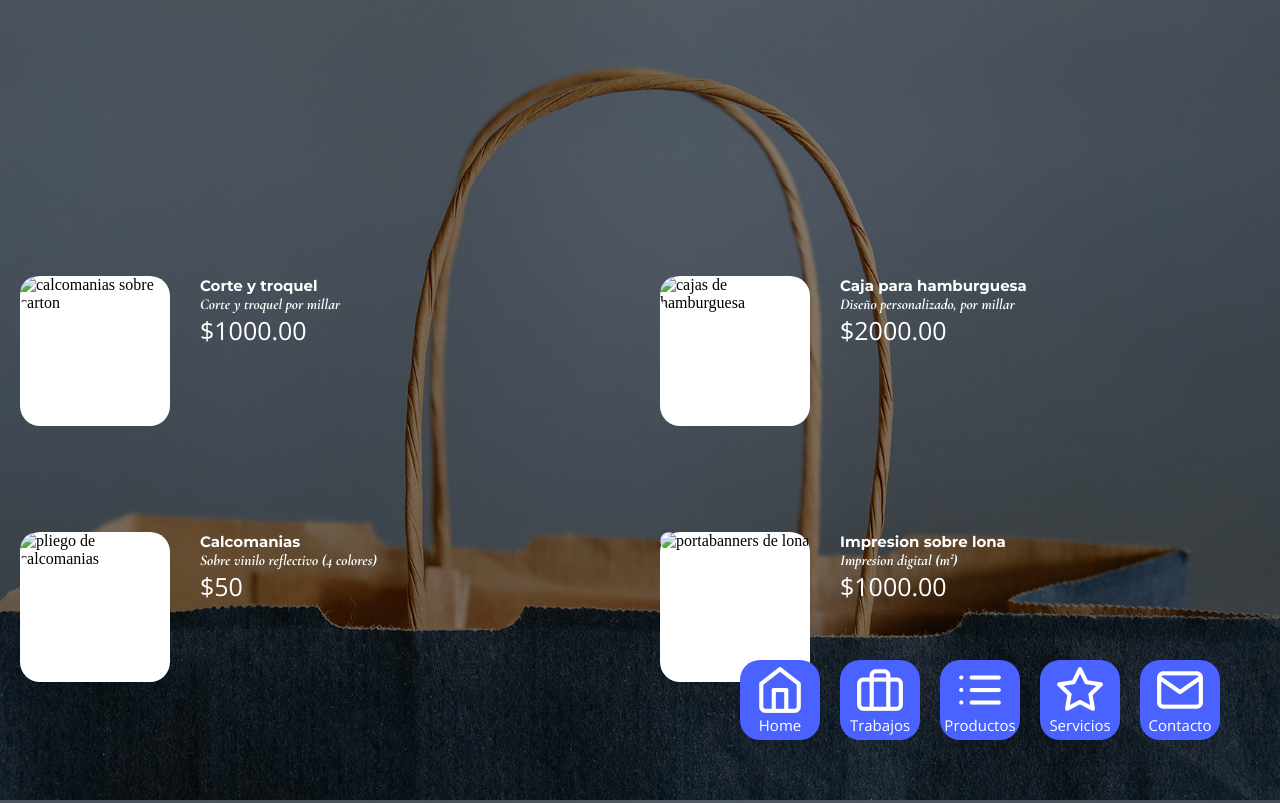
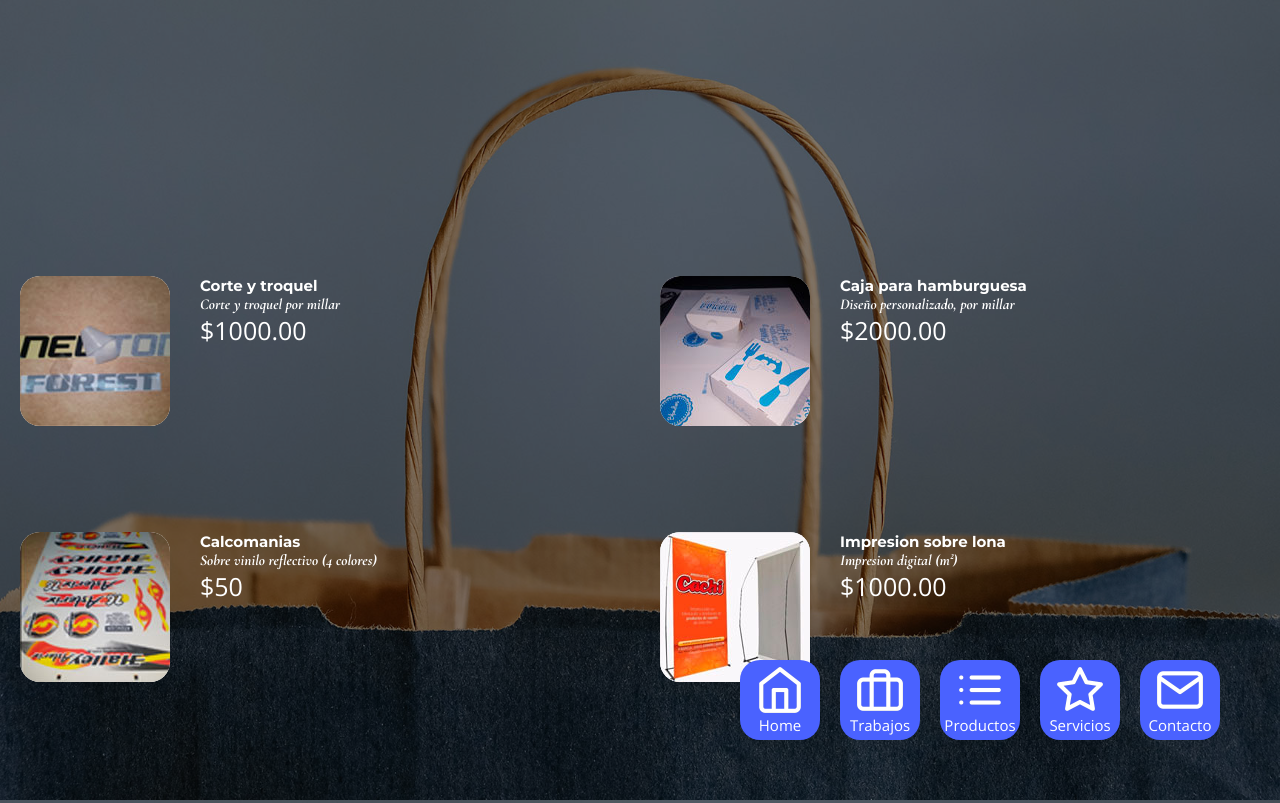
Before and after one commit to lucasariel92/idealucascarranza, a website: page sections/productos.html in a window 1280 px wide. Shown: the top 803 px of the page. Drawn offline with nearby package versions, Linux system fonts and the light colour scheme; files that its build step writes are made by us from their sources; the site is published under a folder, as on GitHub Pages, so addresses that start at the root find nothing.

Commit message:
agregue .. a las rutas

```diff
--- a/sections/productos.html
+++ b/sections/productos.html
@@ -84,7 +84,7 @@
        <!--Primer Producto-->
         <div class="section__prod">
             <div class="prod__img">
-                <img class="img--cont" src="/img/prod1.jpg" alt="calcomanias sobre carton">
+                <img class="img--cont" src="../img/prod1.jpg" alt="calcomanias sobre carton">
             </div>
             <div class="prod__txt">
                 <h2 class="h2prod">Corte y troquel</h2>
@@ -96,7 +96,7 @@
         <!--Segundo Producto-->
         <div class="section__prod">
             <div class="prod__img">
-                <img class="img--cont" src="/img/prod2.jpg" alt="cajas de hamburguesa">
+                <img class="img--cont" src="../img/prod2.jpg" alt="cajas de hamburguesa">
             </div>
             <div class="prod__txt">
                 <h2 class="h2prod">Caja para hamburguesa</h2>
@@ -108,7 +108,7 @@
         <!--Tercer Producto-->
         <div class="section__prod">
             <div class="prod__img">
-                <img class="img--cont" src="/img/prod3.jpg" alt="pliego de calcomanias">
+                <img class="img--cont" src="../img/prod3.jpg" alt="pliego de calcomanias">
             </div>
             <div class="prod__txt">
                 <h2 class="h2prod">Calcomanias</h2>
@@ -120,7 +120,7 @@
         <!--Cuarto Producto-->
         <div class="section__prod">
             <div class="prod__img">
-                <img class="img--cont" src="/img/prod4.jpg" alt="portabanners de lona">
+                <img class="img--cont" src="../img/prod4.jpg" alt="portabanners de lona">
             </div>
             <div class="prod__txt">
                 <h2 class="h2prod">Impresion sobre lona</h2>
```
